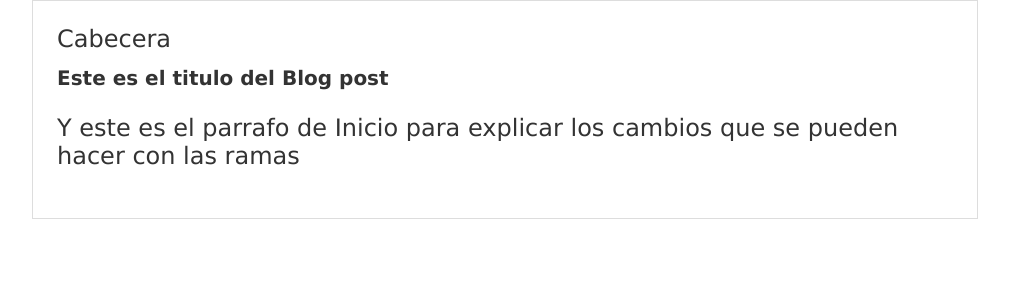
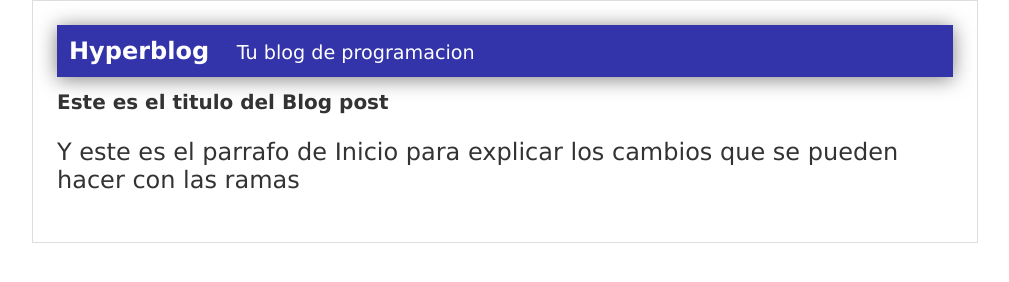
Before and after one commit to wbdvlprdrm/wbdvlpr_blog, a plain HTML site: page index.html in a window 1280 px wide. Shown: the whole page, without its empty margins (135-1144 px from the left). Drawn offline with Linux system fonts and the light colour scheme.

Commit message:
Finalizada la cabecera

```diff
--- a/index.html
+++ b/index.html
@@ -10,7 +10,7 @@
 <body>
     <div class="container">
         <div id="cabecera">
-            Cabecera
+            Hyperblog <span id="tagline">Tu blog de programacion</span>
         </div>
         <div class="post">
             <h1>Este es el titulo del Blog post</h1>
--- a/style.css
+++ b/style.css
@@ -7,6 +7,16 @@ body {
     font-size: 24px;
 }
 
+
+#cabecera
+{
+    background: #33A;
+    color: white;
+    margin: 0;
+    padding: 0.5em;
+    font-weight: bold;
+    box-shadow: 0px 2px 20px 0px rgba(0,0,0,0.5);
+}
 .container
 {
     width: 70%;
@@ -21,3 +31,9 @@ body {
     font-size: 20px;
 
 }
+#cabecera #tagline
+{
+    padding: 0 0 0 1em;
+    font-weight: normal;
+    font-size: 0.8em;
+}
```
